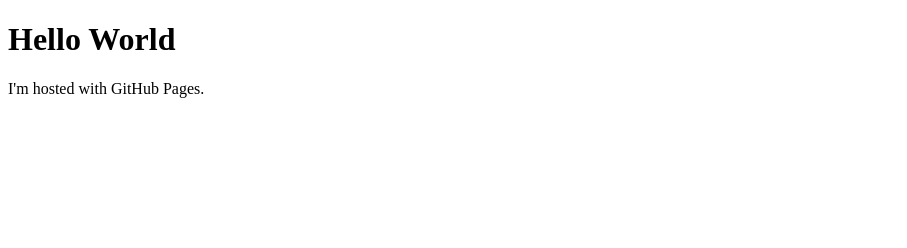
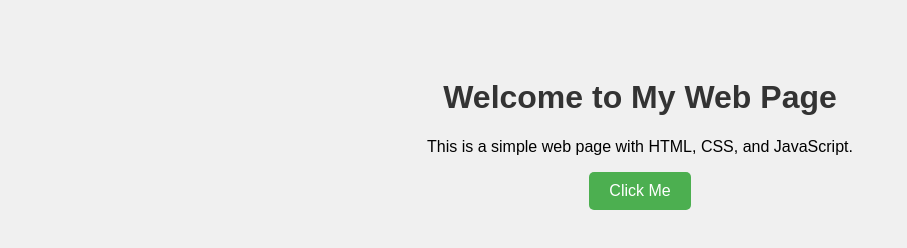
Before and after one commit to DLaTrell/dlatrell.github.io, a plain HTML site: page Index.html in a window 1280 px wide. Shown: the whole page, without its empty margins (0-907 px from the left). Drawn offline with Linux system fonts and the light colour scheme.

Commit message:
updated file to connect to css and js files

```diff
--- a/Index.html
+++ b/Index.html
@@ -1,7 +1,17 @@
 <!DOCTYPE html>
-<html>
+<html lang="en">
+<head>
+    <meta charset="UTF-8">
+    <meta name="viewport" content="width=device-width, initial-scale=1.0">
+    <title>Simple Web Page</title>
+    <link rel="stylesheet" href="styles.css">
+</head>
 <body>
-<h1>Hello World</h1>
-<p>I'm hosted with GitHub Pages.</p>
+    <h1>Welcome to My Web Page</h1>
+    <p>This is a simple web page with HTML, CSS, and JavaScript.</p>
+    <button id="myButton">Click Me</button>
+    <p id="message"></p>
+
+    <script src="scripts.js"></script>
 </body>
 </html>
```
